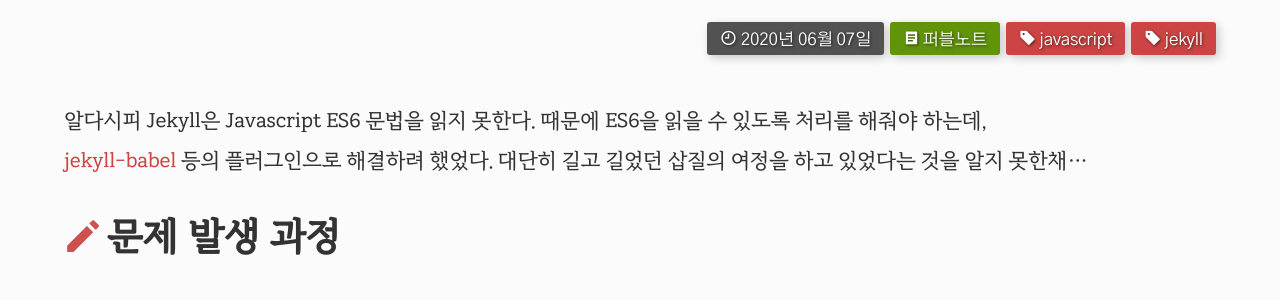
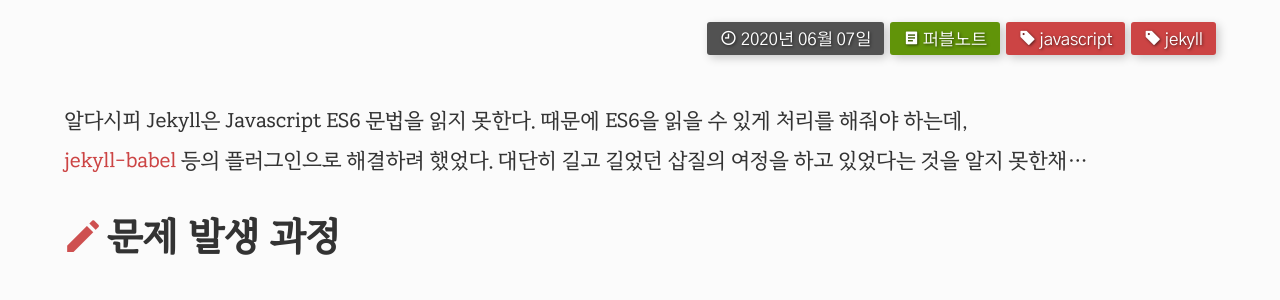
Before and after one commit to selosele/selosele.github.io, a Jekyll site: the page built from _posts/2020-06-07-terser.md, in a window 1280 px wide. Shown: the part 358-658 px from the top of the page. Built offline with Jekyll 4.4.1, drawn with Linux system fonts in a browser that asks for light colours; comment, search, counter and statistics services are not loaded.

Commit message:
포스트 수정

```diff
--- a/_posts/2020-06-07-terser.md
+++ b/_posts/2020-06-07-terser.md
@@ -16,7 +16,7 @@ tags:
     - javascript
     - jekyll
 ---
-알다시피 Jekyll은 Javascript ES6 문법을 읽지 못한다. 때문에 ES6을 읽을 수 있도록 처리를 해줘야 하는데,
+알다시피 Jekyll은 Javascript ES6 문법을 읽지 못한다. 때문에 ES6을 읽을 수 있게 처리를 해줘야 하는데,
 [jekyll-babel](https://github.com/babel/jekyll-babel){:target="_blank"} 등의 플러그인으로 해결하려 했었다. 대단히 길고 길었던 삽질의 여정을 하고 있었다는 것을 알지 못한채...
 
 ## 문제 발생 과정
```
